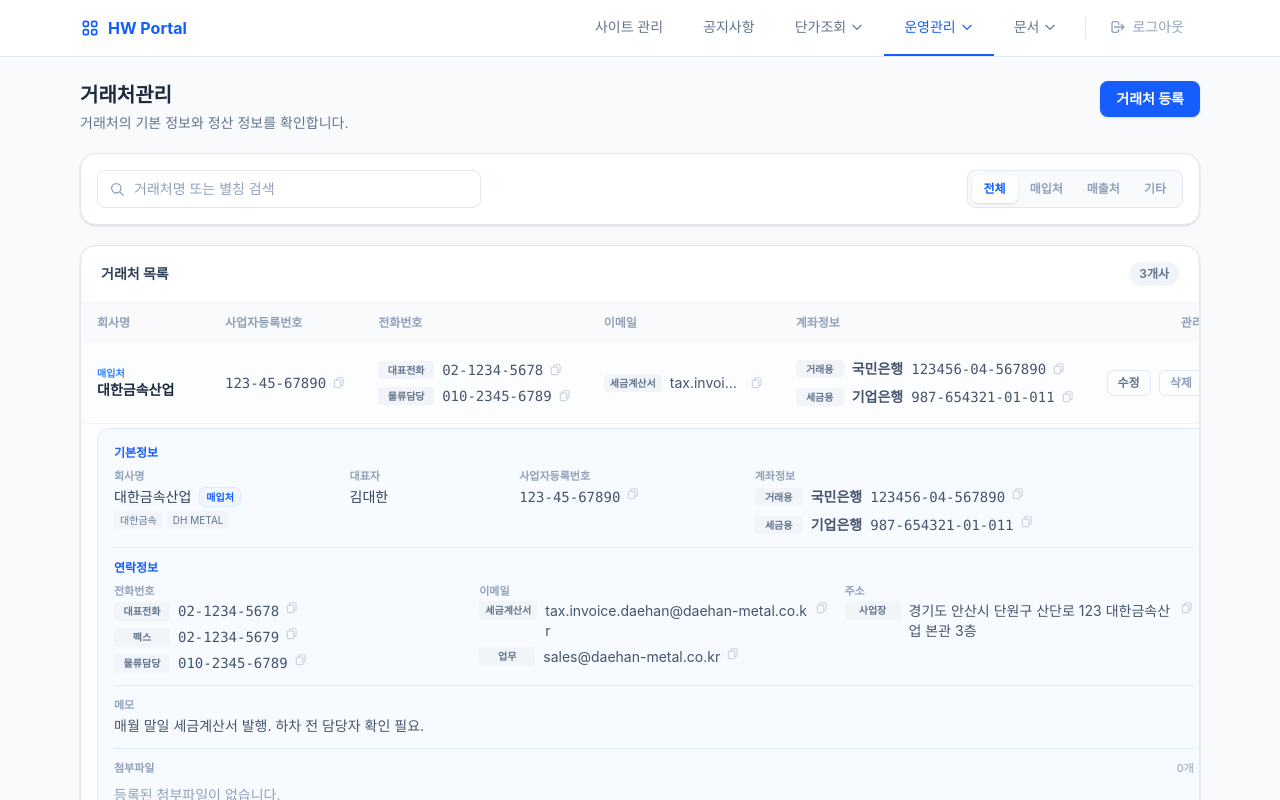
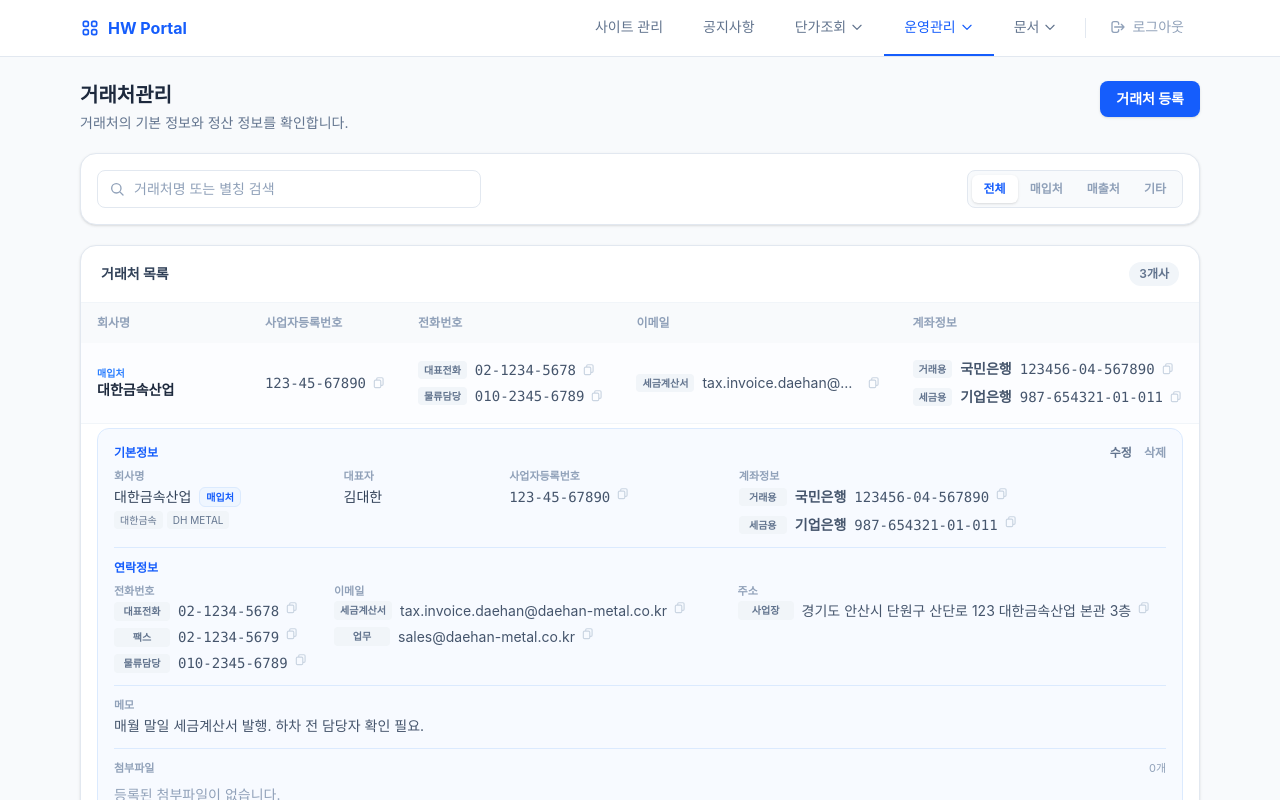
Before and after one commit to jeonghwan951204/hw-portal, a React (Vite) app: page /companies in a window 1280 px wide. Both pictures are taken after a click on the element 653 px from the left and 383 px from the top of the page. Shown: the top 800 px of the page. Built offline with nearby package versions, Linux system fonts and the light colour scheme.

Commit message:
거래처 상세정보 너비 수정

```diff
--- a/src/pages/companies/components/BankAccounts.jsx
+++ b/src/pages/companies/components/BankAccounts.jsx
@@ -12,7 +12,12 @@
             overflow === "wrap" ? "flex-wrap gap-y-1" : "min-w-0"
           }`}
         >
-          <span className="min-w-12 shrink-0 rounded bg-slate-100 px-1.5 py-0.5 text-center text-[10px] font-bold text-slate-500">
+          <span
+            className={`shrink-0 rounded bg-slate-100 px-1.5 py-0.5 text-center text-[10px] font-bold text-slate-500 ${
+              overflow === "wrap" ? "min-w-12" : "max-w-20 truncate"
+            }`}
+            title={account.label}
+          >
             {account.label}
           </span>
           <span
--- a/src/pages/companies/components/CompanyDetail.jsx
+++ b/src/pages/companies/components/CompanyDetail.jsx
@@ -1,3 +1,4 @@
+import { Link } from "react-router-dom";
 import PhoneNumbers from "./PhoneNumbers";
 import CopyableValue from "./CopyableValue";
 import BankAccounts from "./BankAccounts";
@@ -24,14 +25,38 @@
   );
 }
 
-export default function CompanyDetail({ company, typeLabelOf = (type) => type, onCopy }) {
+export default function CompanyDetail({
+  company,
+  typeLabelOf = (type) => type,
+  onCopy,
+  onDeleteRequest,
+}) {
   const attachments = company.attachments ?? [];
   const aliases = company.aliases ?? [];
 
   return (
     <div className="rounded-xl border border-blue-100 bg-blue-50/50 p-4">
       <div>
-        <p className="text-xs font-bold text-blue-600">기본정보</p>
+        <div className="flex items-start justify-between gap-3">
+          <p className="text-xs font-bold text-blue-600">기본정보</p>
+          {onDeleteRequest && (
+            <div className="flex shrink-0 items-center gap-3 whitespace-nowrap">
+              <Link
+                to={`/companies/${company.id}/edit`}
+                className="text-xs font-bold text-slate-500 hover:text-blue-600 hover:underline"
+              >
+                수정
+              </Link>
+              <button
+                type="button"
+                onClick={() => onDeleteRequest(company)}
+                className="text-xs font-bold text-slate-400 hover:text-red-600 hover:underline"
+              >
+                삭제
+              </button>
+            </div>
+          )}
+        </div>
         <dl className="mt-2 grid grid-cols-1 gap-x-4 gap-y-2 sm:grid-cols-2 lg:grid-cols-[1fr_0.7fr_1fr_2fr]">
           <div>
             <dt className="text-[11px] font-bold text-slate-400">회사명</dt>
@@ -74,7 +99,8 @@
 
       <div className="mt-3 border-t border-blue-100 pt-3">
         <p className="text-xs font-bold text-blue-600">연락정보</p>
-        <dl className="mt-2 grid grid-cols-1 gap-x-4 gap-y-2 sm:grid-cols-2 lg:grid-cols-3">
+        {/* 전화번호는 자릿수가 일정해 좁게 두고, 줄인 폭을 이메일·주소에 4:6 으로 나눠준다. */}
+        <dl className="mt-2 grid grid-cols-1 gap-x-4 gap-y-2 sm:grid-cols-2 lg:grid-cols-[minmax(11rem,1fr)_1.9fr_2.1fr]">
           <div>
             <dt className="text-[11px] font-bold text-slate-400">전화번호</dt>
             <dd className="mt-0.5 text-sm"><PhoneNumbers phoneNumbers={company.phoneNumbers} onCopy={onCopy} /></dd>
--- a/src/pages/companies/components/CompanyList.jsx
+++ b/src/pages/companies/components/CompanyList.jsx
@@ -38,7 +38,12 @@
           key={`${email.label}-${email.value}-${index}`}
           className={`flex items-center gap-2 ${overflow === "truncate" ? "min-w-0" : ""}`}
         >
-          <span className="min-w-14 shrink-0 rounded bg-slate-100 px-1.5 py-0.5 text-center text-[10px] font-bold text-slate-500">
+          <span
+            className={`shrink-0 rounded bg-slate-100 px-1.5 py-0.5 text-center text-[10px] font-bold text-slate-500 ${
+              overflow === "wrap" ? "min-w-14" : "max-w-20 truncate"
+            }`}
+            title={email.label}
+          >
             {email.label}
           </span>
           <CopyableValue
@@ -50,33 +55,6 @@
           />
         </div>
       ))}
-    </div>
-  );
-}
-
-function CompanyActions({ company, onDeleteRequest }) {
-  // 수정·삭제는 행 클릭(상세 펼침)과 겹치지 않도록 이벤트 전파를 막는다.
-  const stop = (event) => event.stopPropagation();
-
-  return (
-    <div className="flex items-center justify-end gap-2 whitespace-nowrap">
-      <Link
-        to={`/companies/${company.id}/edit`}
-        onClick={stop}
-        className="rounded-md border border-slate-200 px-2.5 py-1 text-xs font-bold text-slate-500 hover:border-blue-200 hover:bg-blue-50 hover:text-blue-600"
-      >
-        수정
-      </Link>
-      <button
-        type="button"
-        onClick={(event) => {
-          stop(event);
-          onDeleteRequest(company);
-        }}
-        className="rounded-md border border-slate-200 px-2.5 py-1 text-xs font-bold text-slate-400 hover:border-red-200 hover:bg-red-50 hover:text-red-600"
-      >
-        삭제
-      </button>
     </div>
   );
 }
@@ -156,18 +134,17 @@
         <table className="w-full text-sm">
           <thead className="bg-slate-50 text-xs text-slate-400">
             <tr>
-              <th className="w-[22%] min-w-[8rem] max-w-0 px-4 py-3 text-left font-semibold">회사명</th>
+              <th className="w-[32%] min-w-[10rem] max-w-0 px-4 py-3 text-left font-semibold">회사명</th>
               <th className="whitespace-nowrap px-4 py-3 text-left font-semibold">사업자등록번호</th>
               <th className="whitespace-nowrap px-4 py-3 text-left font-semibold">전화번호</th>
-              <th className="w-[78%] min-w-[12rem] max-w-0 px-4 py-3 text-left font-semibold">이메일</th>
+              <th className="w-[68%] min-w-[16rem] max-w-0 px-4 py-3 text-left font-semibold">이메일</th>
               <th className="whitespace-nowrap px-4 py-3 text-left font-semibold">계좌정보</th>
-              <th className="whitespace-nowrap py-3 pl-4 pr-6 text-right font-semibold">관리</th>
             </tr>
           </thead>
           <tbody className="divide-y divide-slate-100">
             {companies.length === 0 && (
               <tr>
-                <td colSpan={6} className="px-4 py-12 text-center text-slate-400">
+                <td colSpan={5} className="px-4 py-12 text-center text-slate-400">
                   {totalCount === 0 ? "등록된 거래처가 없습니다." : "검색 조건에 맞는 거래처가 없습니다."}
                 </td>
               </tr>
@@ -206,17 +183,16 @@
                     <td className="whitespace-nowrap px-4 py-4">
                       <BankAccounts bankAccounts={company.bankAccounts} onCopy={onCopy} overflow="nowrap" />
                     </td>
-                    <td className="whitespace-nowrap py-4 pl-4 pr-6">
-                      <CompanyActions
-                        company={company}
-                        onDeleteRequest={onDeleteRequest}
-                      />
-                    </td>
                   </tr>
                   {expanded && (
                     <tr>
-                      <td colSpan={6} className="px-4 pb-4 pt-1">
-                        <CompanyDetail company={company} typeLabelOf={typeLabelOf} onCopy={onCopy} />
+                      <td colSpan={5} className="px-4 pb-4 pt-1">
+                        <CompanyDetail
+                          company={company}
+                          typeLabelOf={typeLabelOf}
+                          onCopy={onCopy}
+                          onDeleteRequest={onDeleteRequest}
+                        />
                       </td>
                     </tr>
                   )}
@@ -245,13 +221,7 @@
               {...rowToggleProps(company, expanded, onToggleDetail)}
               className={`cursor-pointer p-4 transition-colors ${expanded ? "bg-blue-50/20" : ""}`}
             >
-              <div className="flex items-start justify-between gap-3">
-                <CompanyName company={company} typeLabelOf={typeLabelOf} />
-                <CompanyActions
-                  company={company}
-                  onDeleteRequest={onDeleteRequest}
-                />
-              </div>
+              <CompanyName company={company} typeLabelOf={typeLabelOf} />
               <dl className="mt-3 grid grid-cols-[7rem_1fr] gap-y-2 text-sm">
                 <dt className="text-xs font-semibold text-slate-400">사업자등록번호</dt>
                 <dd><CopyableValue label="사업자등록번호" value={company.businessNumber} onCopy={onCopy} /></dd>
@@ -265,7 +235,12 @@
               {/* 펼쳐진 상세 영역을 눌렀다고 다시 접히지 않도록 전파를 막는다. */}
               {expanded && (
                 <div className="mt-4" onClick={(event) => event.stopPropagation()}>
-                  <CompanyDetail company={company} typeLabelOf={typeLabelOf} onCopy={onCopy} />
+                  <CompanyDetail
+                    company={company}
+                    typeLabelOf={typeLabelOf}
+                    onCopy={onCopy}
+                    onDeleteRequest={onDeleteRequest}
+                  />
                 </div>
               )}
             </article>
--- a/src/pages/companies/components/PhoneNumbers.jsx
+++ b/src/pages/companies/components/PhoneNumbers.jsx
@@ -10,7 +10,12 @@
           key={`${phone.label}-${phone.value}-${index}`}
           className={`flex items-center gap-2 ${overflow === "truncate" ? "min-w-0" : ""}`}
         >
-          <span className="min-w-14 shrink-0 rounded bg-slate-100 px-1.5 py-0.5 text-center text-[10px] font-bold text-slate-500">
+          <span
+            className={`shrink-0 rounded bg-slate-100 px-1.5 py-0.5 text-center text-[10px] font-bold text-slate-500 ${
+              overflow === "wrap" ? "min-w-14" : "max-w-20 truncate"
+            }`}
+            title={phone.label}
+          >
             {phone.label}
           </span>
           <CopyableValue label={phone.label} value={phone.value} onCopy={onCopy} overflow={overflow} />
```
